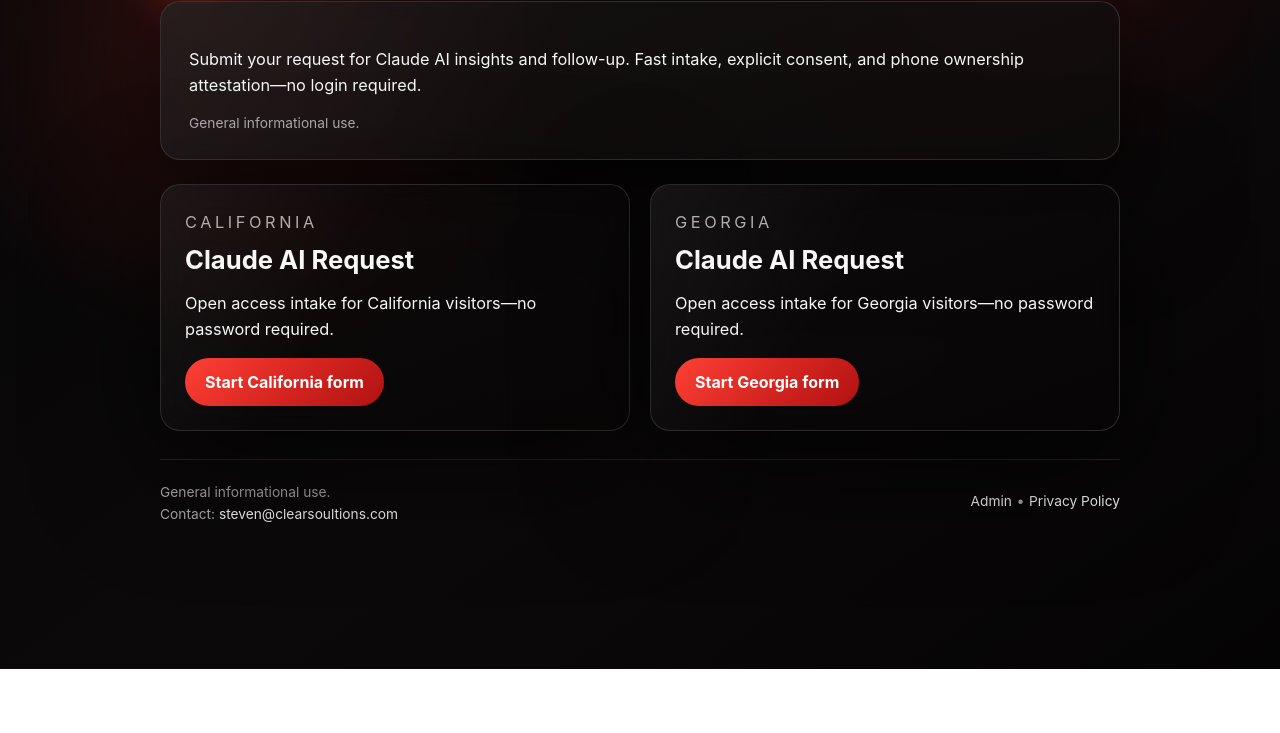
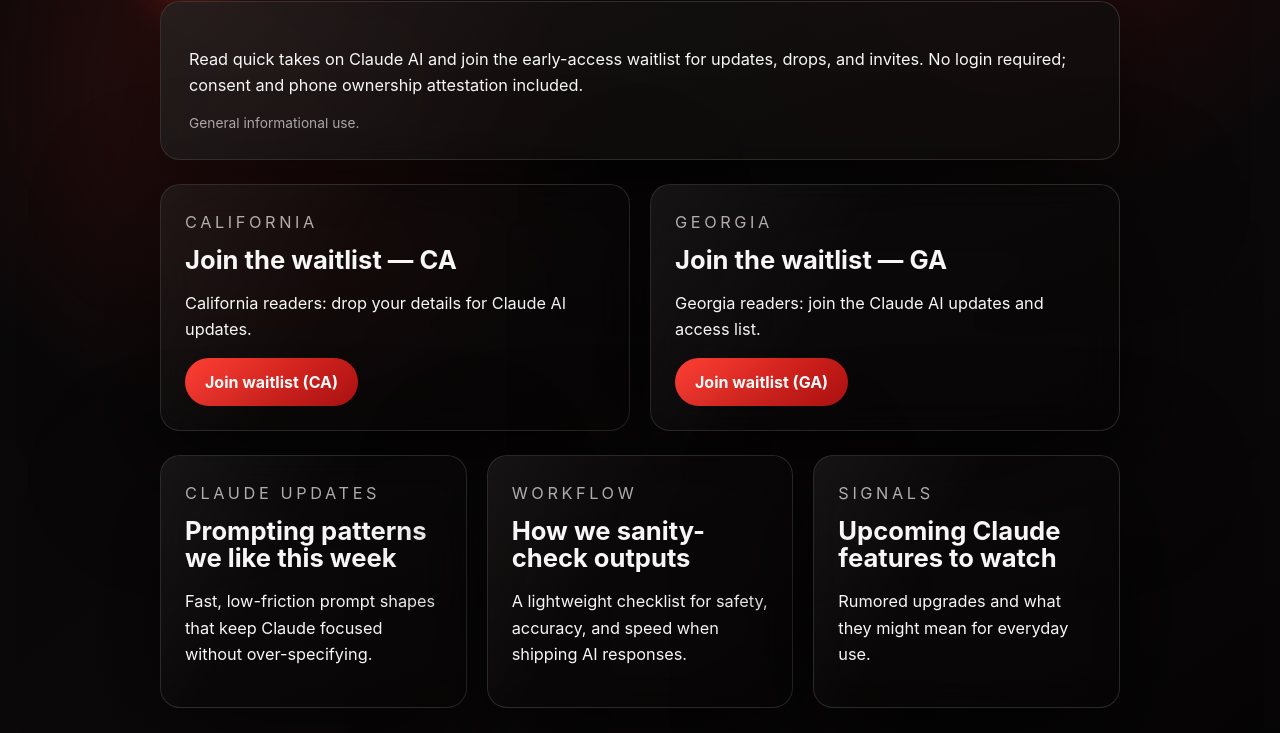
Before and after one commit to sniperdude1017/claudeaiblog-intake, a website: page public/index.html in a window 1280 px wide. Shown: the part 131-864 px from the top of the page. Before the commit the page ends 800 px from the top, so only its background shows below. Drawn offline with Linux system fonts and the light colour scheme.

Commit message:
Retheme pages as Claude AI waitlist/blog

```diff
--- a/public/index.html
+++ b/public/index.html
@@ -42,14 +42,15 @@
         </div>
         <div>
           <p class="eyebrow">claudeaiblog.com</p>
-          <h1>Claude AI Request Desk</h1>
+          <h1>Claude AI Blog &amp; Waitlist</h1>
         </div>
       </header>
 
       <section class="hero glass">
         <p class="lede">
-          Submit your request for Claude AI insights and follow-up. Fast intake,
-          explicit consent, and phone ownership attestation—no login required.
+          Read quick takes on Claude AI and join the early-access waitlist for
+          updates, drops, and invites. No login required; consent and phone
+          ownership attestation included.
         </p>
         <p class="fineprint">General informational use.</p>
       </section>
@@ -57,16 +58,34 @@
       <section class="card-grid">
         <article class="card">
           <p class="card-kicker">California</p>
-          <h2>Claude AI Request</h2>
-          <p>Open access intake for California visitors—no password required.</p>
-          <a class="button" href="/consumer-ca.html">Start California form</a>
+          <h2>Join the waitlist — CA</h2>
+          <p>California readers: drop your details for Claude AI updates.</p>
+          <a class="button" href="/consumer-ca.html">Join waitlist (CA)</a>
         </article>
 
         <article class="card">
           <p class="card-kicker">Georgia</p>
-          <h2>Claude AI Request</h2>
-          <p>Open access intake for Georgia visitors—no password required.</p>
-          <a class="button" href="/consumer-ga.html">Start Georgia form</a>
+          <h2>Join the waitlist — GA</h2>
+          <p>Georgia readers: join the Claude AI updates and access list.</p>
+          <a class="button" href="/consumer-ga.html">Join waitlist (GA)</a>
+        </article>
+      </section>
+
+      <section class="card-grid blog-grid">
+        <article class="card">
+          <p class="card-kicker">Claude Updates</p>
+          <h2>Prompting patterns we like this week</h2>
+          <p>Fast, low-friction prompt shapes that keep Claude focused without over-specifying.</p>
+        </article>
+        <article class="card">
+          <p class="card-kicker">Workflow</p>
+          <h2>How we sanity-check outputs</h2>
+          <p>A lightweight checklist for safety, accuracy, and speed when shipping AI responses.</p>
+        </article>
+        <article class="card">
+          <p class="card-kicker">Signals</p>
+          <h2>Upcoming Claude features to watch</h2>
+          <p>Rumored upgrades and what they might mean for everyday use.</p>
         </article>
       </section>
 
```
Also changed, not shown: public/consumer-ca.html (+5 -5 lines), public/consumer-ga.html (+5 -5 lines).
